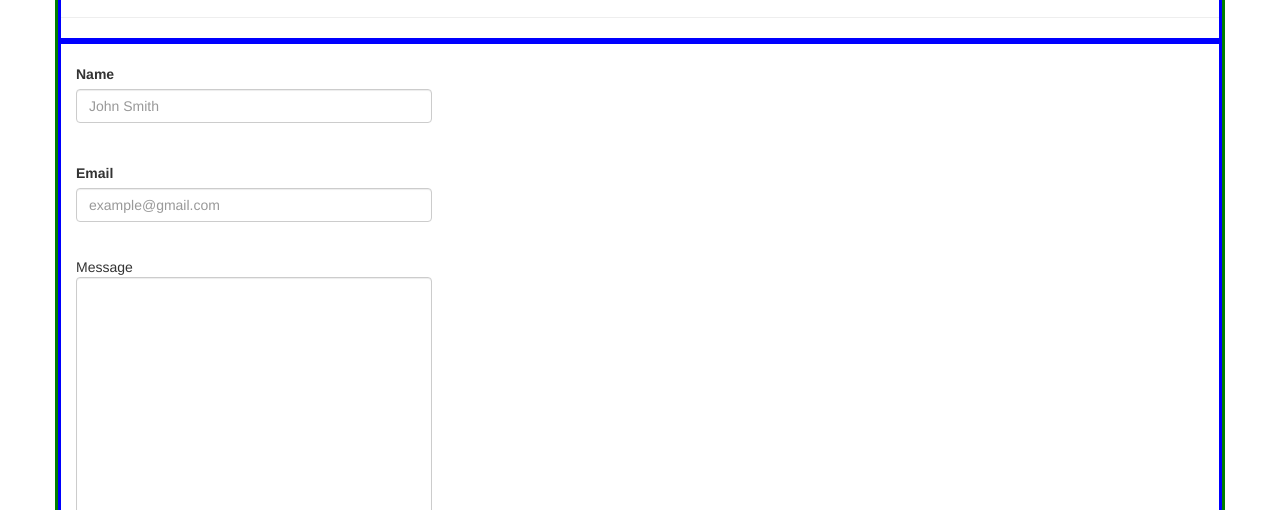
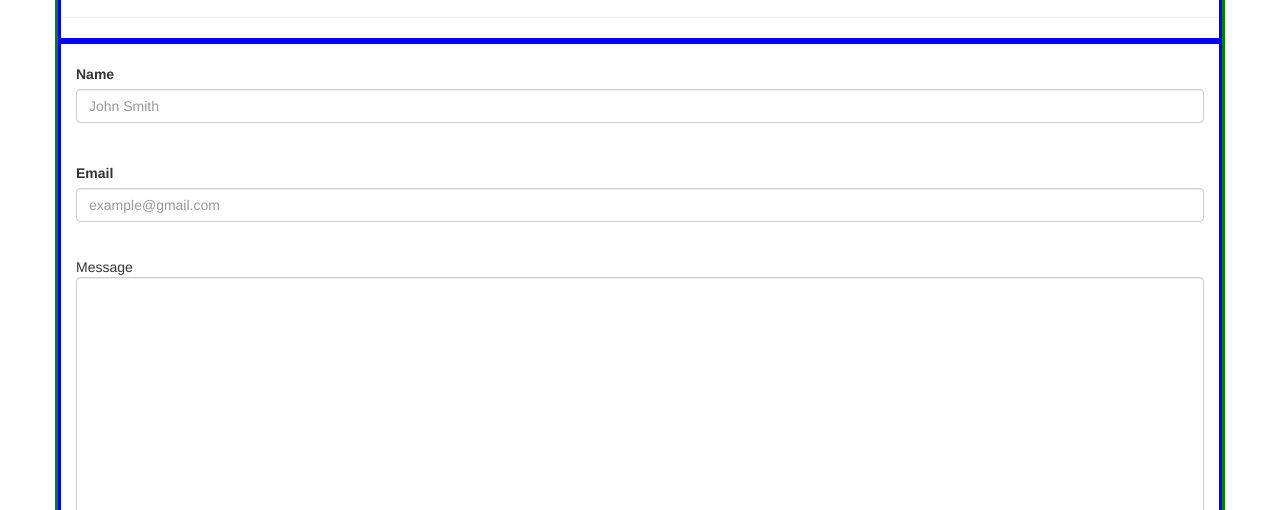
Before and after one commit to kowens32/Bootstrap-Portfolio, a plain HTML site: page contact.html in a window 1280 px wide. Shown: the part 290-800 px from the top of the page. Drawn offline with nearby package versions, Linux system fonts and the light colour scheme.

Commit message:
initial push

```diff
--- a/contact.html
+++ b/contact.html
@@ -50,7 +50,7 @@
         <div class="hr"><hr /></div>
     </div>
     <div class="row">
-        <div class="col-lg-4">
+        <div class="col-lg-12">
             <form>
                 <br>
                 <div class="form-group">
```
